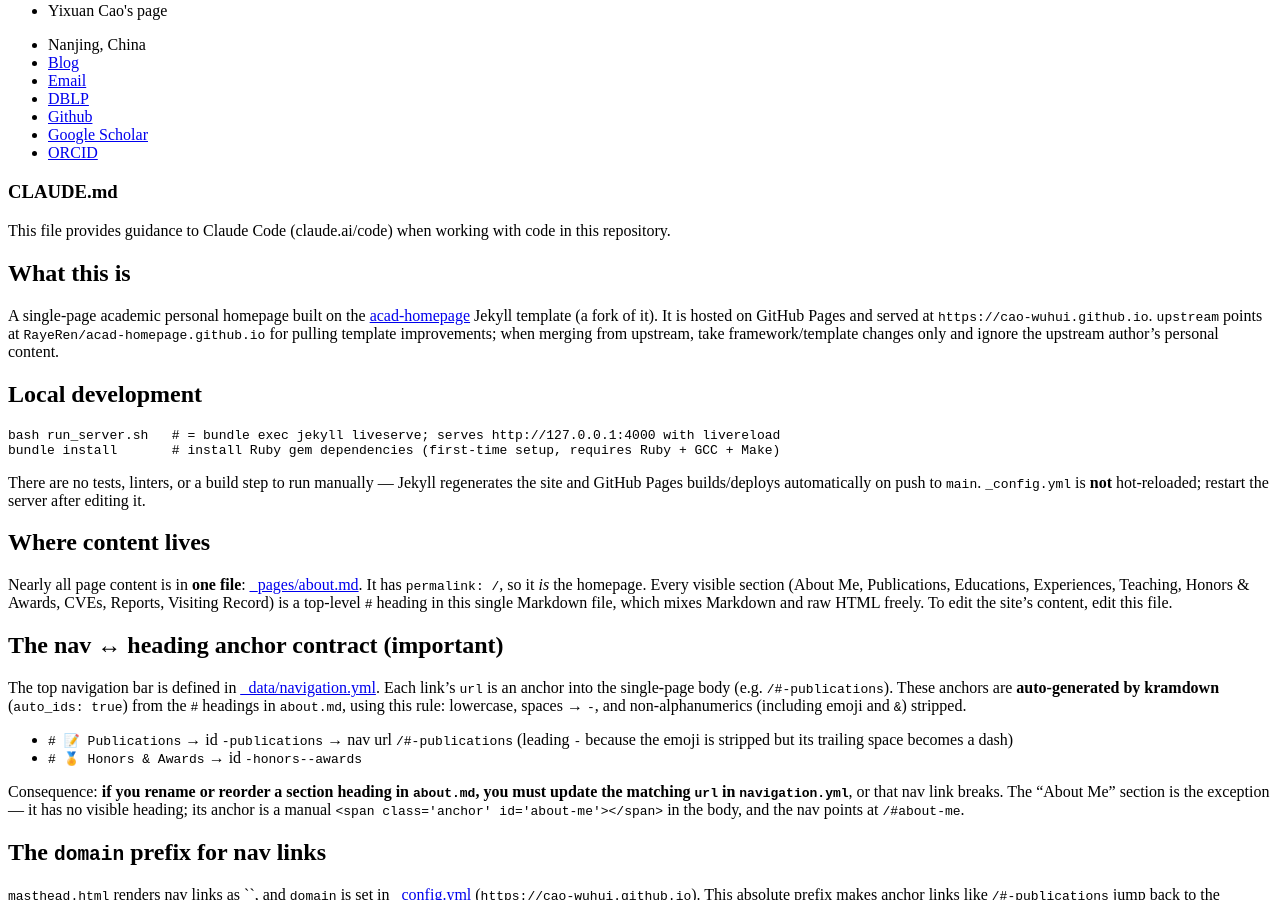
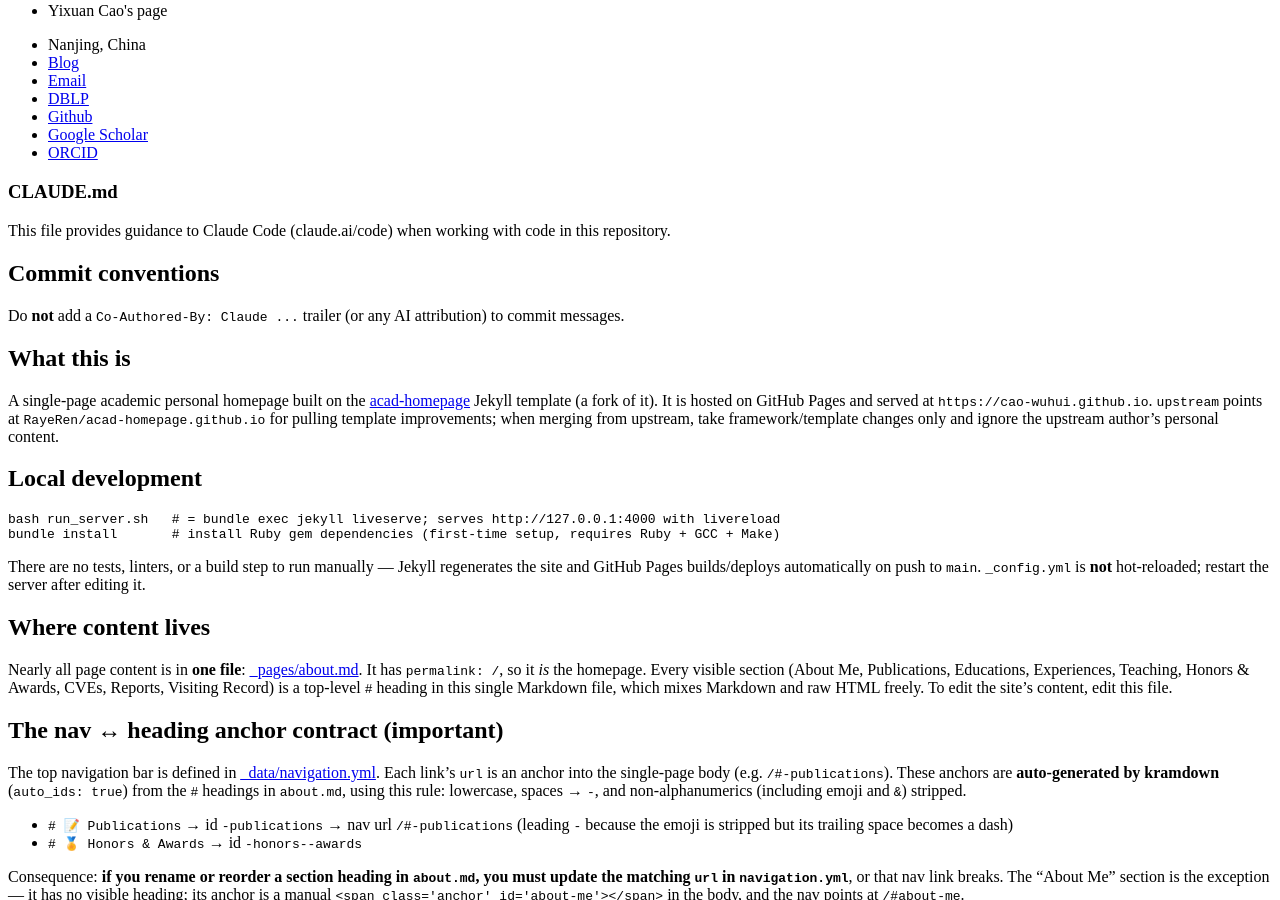
Before and after one commit to Cao-Wuhui/Cao-Wuhui.github.io, a Jekyll site: the page built from CLAUDE.md, in a window 1280 px wide and 900 px high, scrolled down 340 px. Built offline with Jekyll 4.4.1, drawn with Linux system fonts in a browser that asks for light colours; our own code applies the rules of GitHub Pages for plain Markdown files.

Commit message:
Add commit conventions to CLAUDE.md

```diff
--- a/CLAUDE.md
+++ b/CLAUDE.md
@@ -1,6 +1,10 @@
 # CLAUDE.md
 
 This file provides guidance to Claude Code (claude.ai/code) when working with code in this repository.
+
+## Commit conventions
+
+Do **not** add a `Co-Authored-By: Claude ...` trailer (or any AI attribution) to commit messages.
 
 ## What this is
 
```
